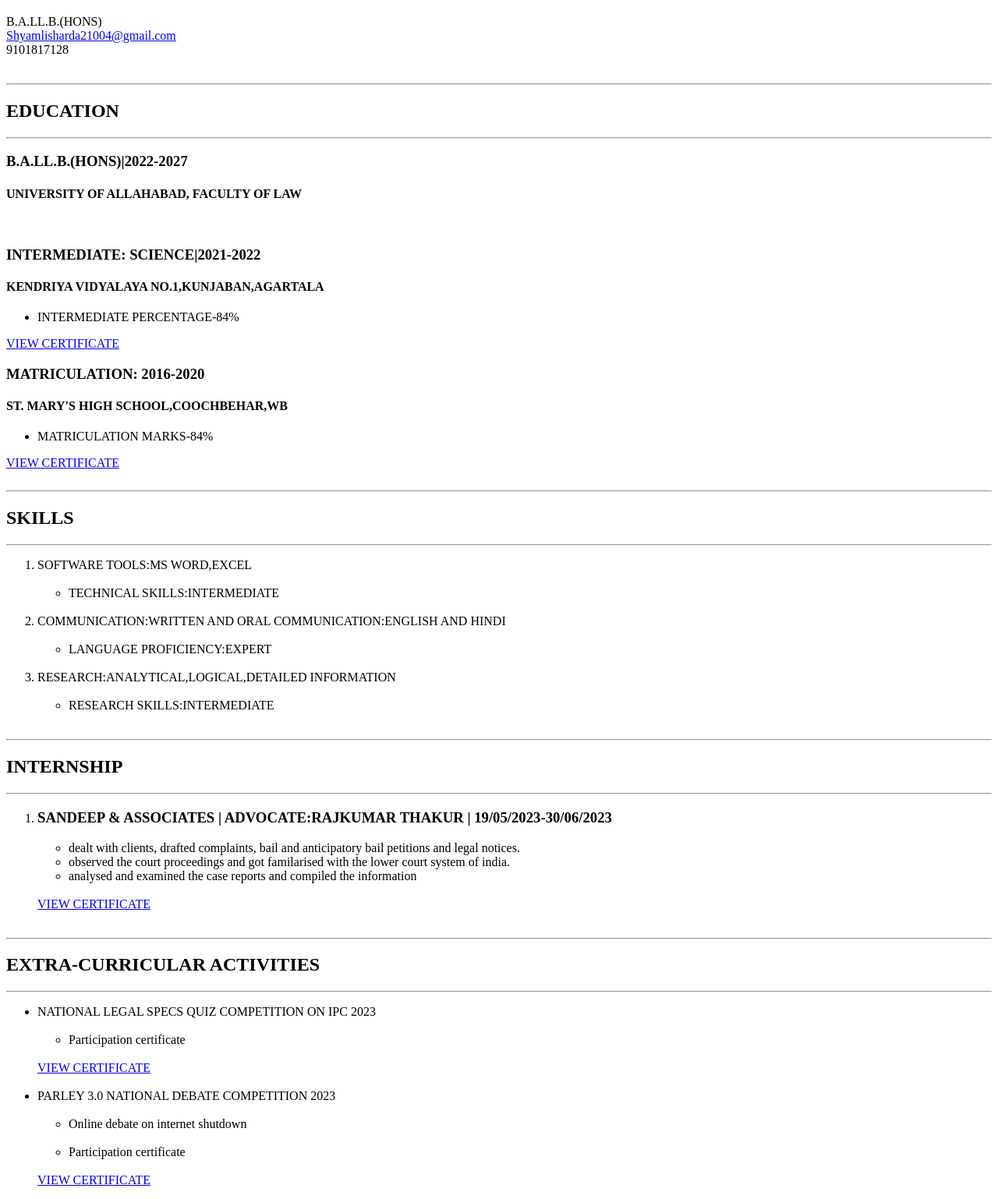
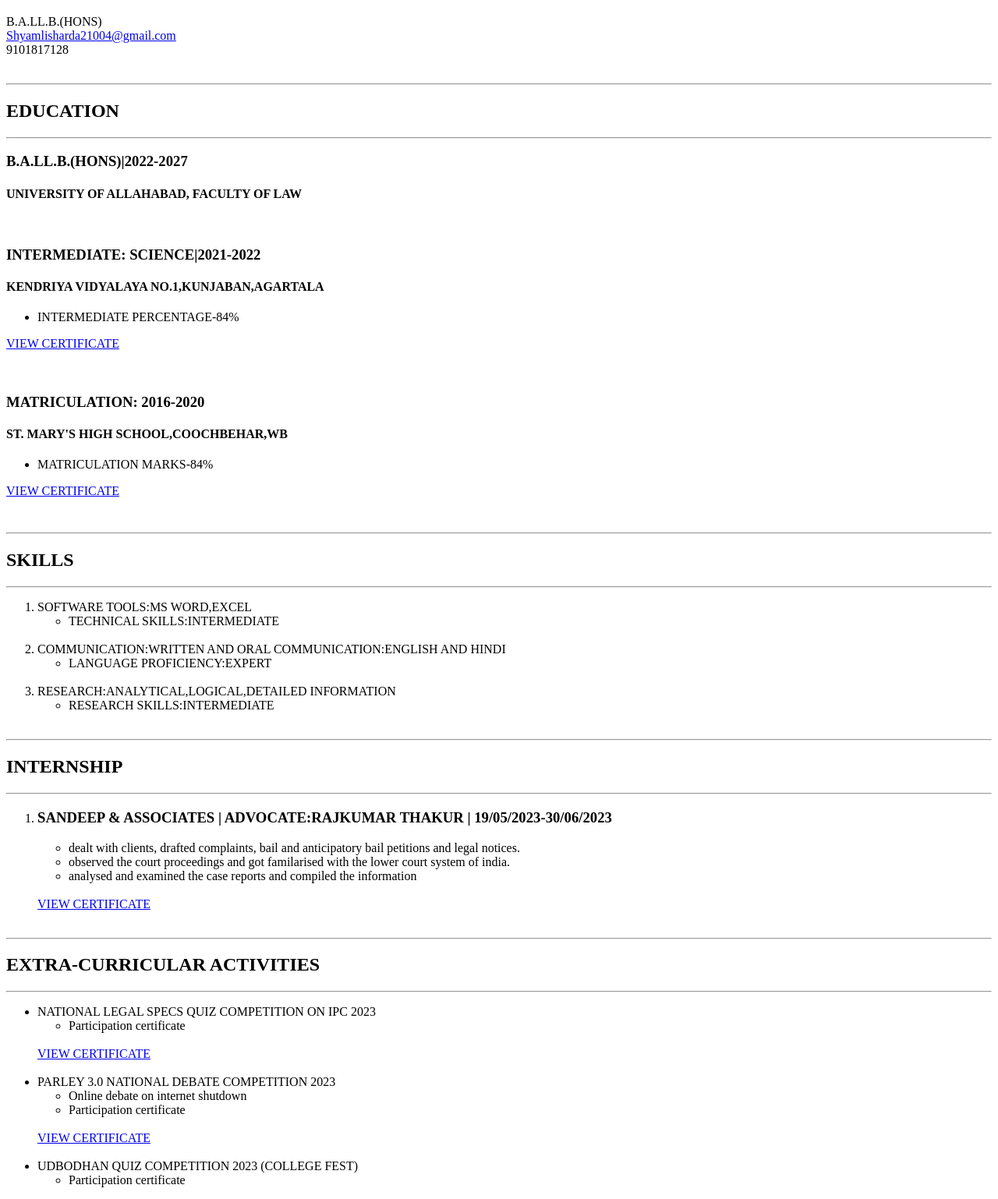
Before and after one commit to ShyamliSharda/html--resume, a plain HTML site: page index.html in a window 1280 px wide. Shown: the part 61-1599 px from the top of the page at 78% size. Drawn offline with Linux system fonts and the light colour scheme.

Commit message:
Update index.html

```diff
--- a/index.html
+++ b/index.html
@@ -25,6 +25,8 @@
              </ul>
              <a href="./assets/images/twelth.png">VIEW CERTIFICATE</a>
         <br/>
+        <br/>
+        <br/>
         <h3>MATRICULATION: 2016-2020</h3>
         <h4>ST. MARY'S HIGH SCHOOL,COOCHBEHAR,WB </h4>
              <ul>
@@ -33,15 +35,16 @@
              <a href="./assets/images/tenth.png">VIEW CERTIFICATE</a>
              <br/>
              <br/>
+             <br/>
              <hr/>
         <h2>SKILLS</h2>
              <hr/>
              <ol>
-                <li>SOFTWARE TOOLS:MS WORD,EXCEL</li><br/>
+                <li>SOFTWARE TOOLS:MS WORD,EXCEL</li>
                 <ul><li>TECHNICAL SKILLS:INTERMEDIATE</li></ul><br/>
-                <li>COMMUNICATION:WRITTEN AND ORAL COMMUNICATION:ENGLISH AND HINDI</li><br/>
+                <li>COMMUNICATION:WRITTEN AND ORAL COMMUNICATION:ENGLISH AND HINDI</li>
                 <ul><li>LANGUAGE PROFICIENCY:EXPERT</li></ul><br/>
-                <li>RESEARCH:ANALYTICAL,LOGICAL,DETAILED INFORMATION</li><br/>
+                <li>RESEARCH:ANALYTICAL,LOGICAL,DETAILED INFORMATION</li>
                 <ul><li>RESEARCH SKILLS:INTERMEDIATE</li></ul><br/>
              </ol>
              <hr/>
@@ -63,25 +66,25 @@
         <h2>EXTRA-CURRICULAR ACTIVITIES</h2>
              <hr/>
              <ul>
-                <li>NATIONAL LEGAL SPECS QUIZ COMPETITION ON IPC 2023</li><br/>
+                <li>NATIONAL LEGAL SPECS QUIZ COMPETITION ON IPC 2023</li>
                 <ul><li>Participation certificate</li></ul><br/>
                 <a href="./assets/images/legal specs.png">VIEW CERTIFICATE</a>
                 <br/>
                 <br/>
-                <li>PARLEY 3.0 NATIONAL DEBATE COMPETITION 2023</li><br/>
+                <li>PARLEY 3.0 NATIONAL DEBATE COMPETITION 2023</li>
                 <ul>
-                    <li>Online debate on internet shutdown</li><br/>
+                    <li>Online debate on internet shutdown</li>
                     <li>Participation certificate</li><br/>
                 </ul>
                 <a href="./assets/images/parley debate.png">VIEW CERTIFICATE</a>
                 <br/>
                 <br/>
-                <li>UDBODHAN QUIZ COMPETITION 2023 (COLLEGE FEST)</li><br/>
+                <li>UDBODHAN QUIZ COMPETITION 2023 (COLLEGE FEST)</li>
                 <ul><li>Participation certificate</li></ul><br/>
                 <a href="./assets/images/quiz.png">VIEW CERTIFICATE</a>
                 <br/>
                 <br/>
-                <li>WALL PAINTING COMPETITION 2023 (COLLEGE FEST)</li><br/>
+                <li>WALL PAINTING COMPETITION 2023 (COLLEGE FEST)</li>
                 <ul><li>2ND Prize with certificate</li></ul><br/>
                 <a href="./assets/images/wall.png">VIEW CERTIFICATE</a>
                 <br/>
@@ -92,6 +95,7 @@
         <hr/>
         <ul>
             <li>TRAVELLING</li>
+            <br/>
             <li>READING FICTION BOOKS</li>
         </ul>
     </body>
```
